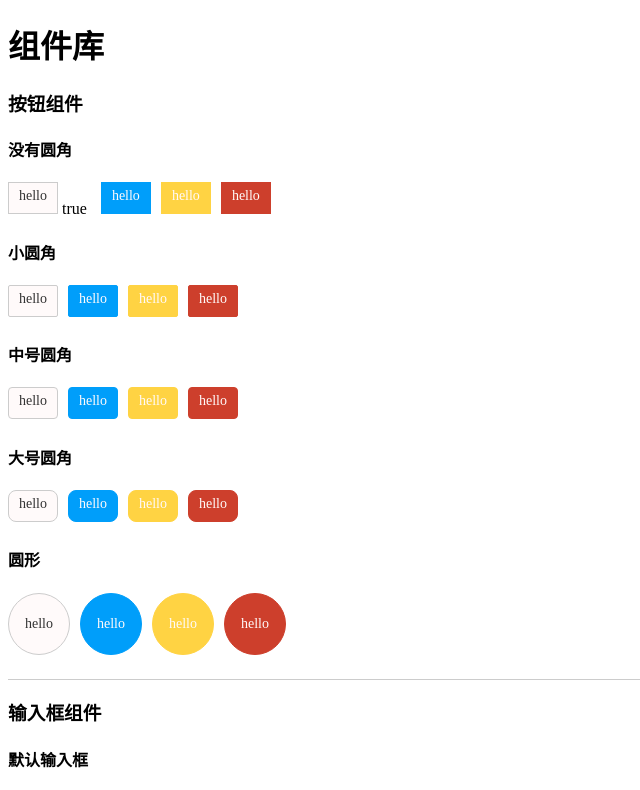
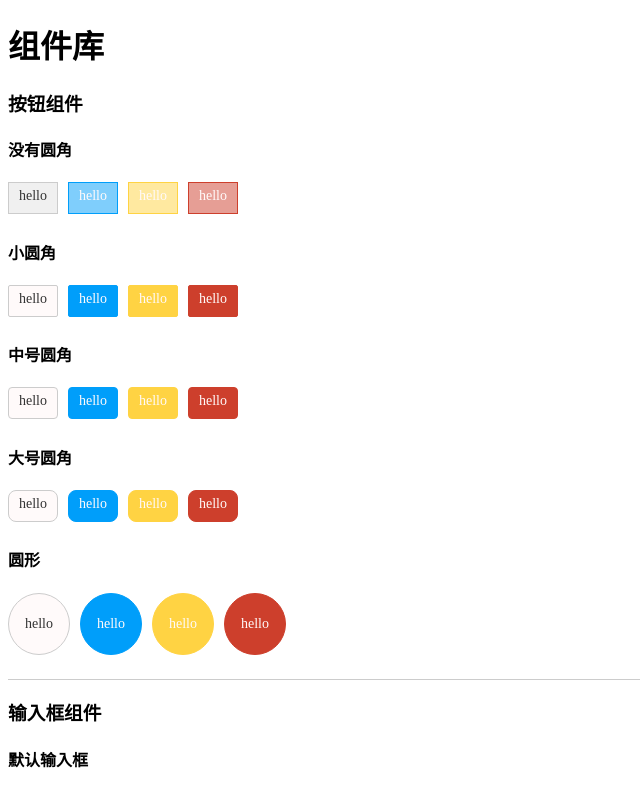
Before and after one commit to yitiaoyu928/fish-ui, a Vue app: page / in a window 1280 px wide. Shown: the top 790 px of the page, without its empty margins (0-640 px from the left). Built offline with nearby package versions, Linux system fonts and the light colour scheme.

Commit message:
添加disabled属性

```diff
--- a/src/App.vue
+++ b/src/App.vue
@@ -6,18 +6,17 @@
       <h3>按钮组件</h3>
       <div class="container-item">
         <h4>没有圆角</h4>
-        <f-button :disabled="disabled">hello</f-button>
-        {{ disabled }}
-        <f-button type="primary" :disabled="disabled">hello</f-button>
-        <f-button type="warning" :disabled="disabled">hello</f-button>
-        <f-button type="danger" :disabled="disabled">hello</f-button>
+        <f-button :disabled="disabled" @click="handleClick">hello</f-button>
+        <f-button type="primary" :disabled="disabled" @click="handleClick">hello</f-button>
+        <f-button type="warning" :disabled="disabled" @click="handleClick">hello</f-button>
+        <f-button type="danger" :disabled="disabled" @click="handleClick">hello</f-button>
       </div>
       <div class="container-item">
         <h4>小圆角</h4>
-        <f-button rounded="small">hello</f-button>
-        <f-button type="primary" rounded="small">hello</f-button>
-        <f-button type="warning" rounded="small">hello</f-button>
-        <f-button type="danger" rounded="small">hello</f-button>
+        <f-button rounded="small" @click="handleClick">hello</f-button>
+        <f-button type="primary" rounded="small" @click="handleClick">hello</f-button>
+        <f-button type="warning" rounded="small" @click="handleClick">hello</f-button>
+        <f-button type="danger" rounded="small" @click="handleClick">hello</f-button>
       </div>
       <div class="container-item">
         <h4>中号圆角</h4>
@@ -78,6 +77,9 @@
 <script setup lang="ts">
 import { ref } from 'vue';
 let disabled = ref(true)
+function handleClick() {
+  console.log(123)
+}
 </script>
 <style lang="scss" scoped>
 .container + .container {
--- a/src/assets/style/style.scss
+++ b/src/assets/style/style.scss
@@ -166,6 +166,23 @@ $flex: "flex";
 }
 
 // 禁用状态
-.disabled {
-  pointer-events: none;
+@mixin disabled($type) {
+  // .disableded {
+    pointer-events: none;
+    @if $type=="default" {
+      @include bg-color($lightGrey, 30%);
+    }
+
+    @if $type=="primary" {
+      @include bg-color($primaryColor, 50%);
+    }
+
+    @if $type=="danger" {
+      @include bg-color($dangerColor, 50%);
+    }
+
+    @if $type=="warning" {
+      @include bg-color($warningColor, 50%);
+    }
+  // }
 }
--- a/src/components/Button/index.vue
+++ b/src/components/Button/index.vue
@@ -33,6 +33,9 @@ const props = withDefaults(defineProps<buttonInterface>(), {
 // 定义点击事件
 const emits = defineEmits(["click"])
 const handleClick = function (event: Event) {
+  if(props.disabled) {
+    return
+  }
   emits("click", event)
 }
 
@@ -40,13 +43,13 @@ const handleClick = function (event: Event) {
 <style lang="scss" scoped>
 @import "../../assets/style/style.scss";
 .fish_button {
-  & + & {
-    margin-left: 10px;
-  }
   display: inline-block;
   height: 30px;
   overflow: hidden;
   font-size: $middleFontSize;
+  & + & {
+    margin-left: 10px;
+  }
 
   &.none-rounded {
     border-radius: getRounded("none");
@@ -72,24 +75,36 @@ const handleClick = function (event: Event) {
     @include bgColorMixin("default");
     @include activeBgColor("default");
     @include hoverBoxShadow("default");
+    &.disabled {
+      @include disabled("default");
+    }
   }
   &.primary {
     @include setBorder("primary");
     @include bgColorMixin("primary");
     @include activeBgColor("primary");
     @include hoverBoxShadow("primary");
+    &.disabled {
+      @include disabled("primary");
+    }
   }
   &.danger {
     @include setBorder("danger");
     @include bgColorMixin("danger");
     @include activeBgColor("danger");
     @include hoverBoxShadow("danger");
+    &.disabled {
+      @include disabled("danger");
+    }
   }
   &.warning {
     @include setBorder("warning");
     @include bgColorMixin("warning");
     @include activeBgColor("warning");
     @include hoverBoxShadow("warning");
+    &.disabled {
+      @include disabled("warning");
+    }
   }
   @extend .cursor-pointer;
   .fish_button__wrapper {
```
